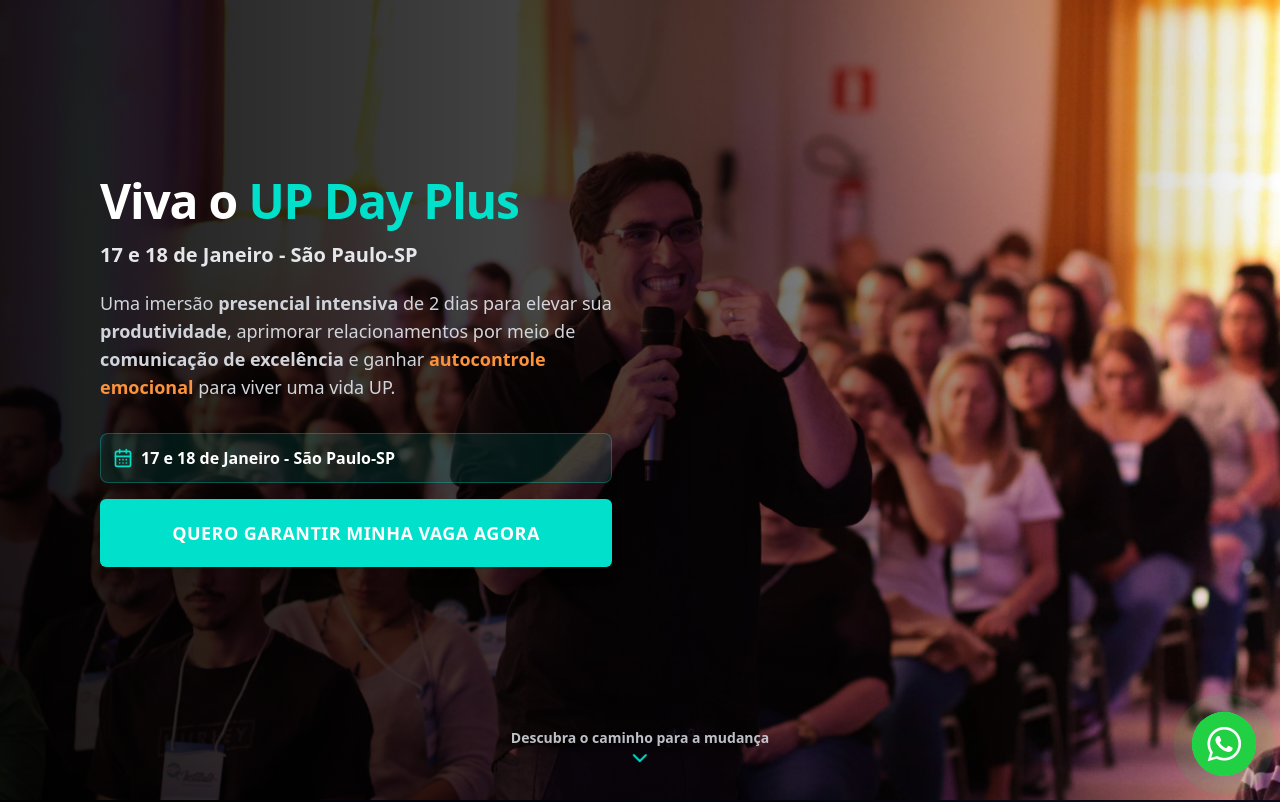
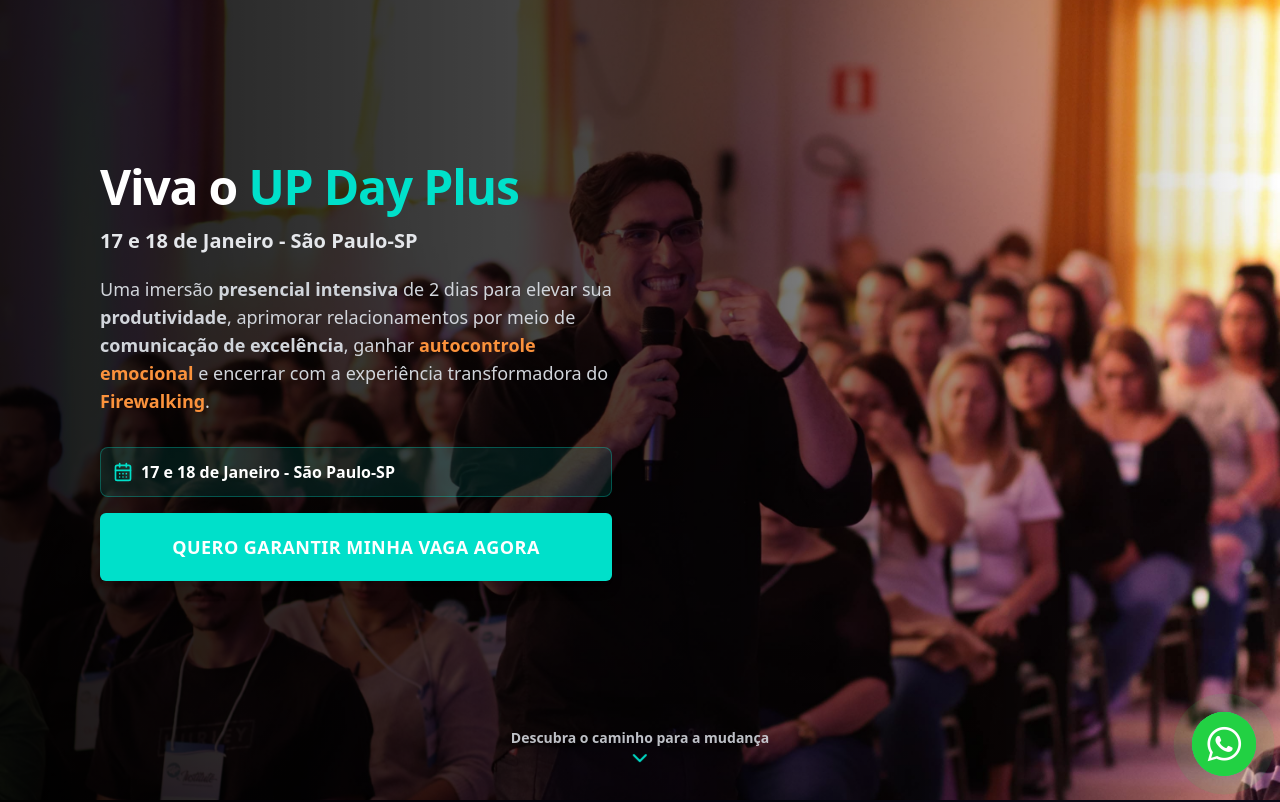
Before and after one commit to hduquinha/instituto-up, a React (Vite) app: page / in a window 1280 px wide. Shown: the top 802 px of the page. Built offline with nearby package versions, Linux system fonts and the light colour scheme.

Commit message:
Destaca Firewalking no hero

```diff
--- a/public/landing-emocional.html
+++ b/public/landing-emocional.html
@@ -489,7 +489,7 @@
 			<div class="shell">
 				<section class="hero-card" aria-labelledby="hero-title">
 					<h1 id="hero-title">UP <span>Day Plus</span> 2026</h1>
-					<p class="lead">Uma imersão presencial intensiva de 2 dias em São Paulo para elevar sua produtividade, fortalecer seus relacionamentos e dominar a gestão das emoções para viver uma vida UP.</p>
+					<p class="lead">Uma imersão presencial intensiva de 2 dias em São Paulo para elevar sua produtividade, fortalecer seus relacionamentos, dominar a gestão das emoções e viver o Firewalking como coroação dessa jornada UP.</p>
 					<div class="hero-badges" role="list">
 						<span class="badge" role="listitem">17 e 18 de Janeiro</span>
 						<span class="badge" role="listitem">São Paulo-SP</span>
--- a/src/components/HeroSection.tsx
+++ b/src/components/HeroSection.tsx
@@ -29,7 +29,7 @@ const HeroSection = () => {
             </h2>
 
             <p className="text-sm sm:text-base md:text-lg text-gray-300 mb-6 sm:mb-8 leading-relaxed break-words">
-              Uma imersão <strong>presencial intensiva</strong> de 2 dias para elevar sua <strong>produtividade</strong>, aprimorar relacionamentos por meio de <strong>comunicação de excelência</strong> e ganhar <strong className="text-orange-400">autocontrole emocional</strong> para viver uma vida UP.
+              Uma imersão <strong>presencial intensiva</strong> de 2 dias para elevar sua <strong>produtividade</strong>, aprimorar relacionamentos por meio de <strong>comunicação de excelência</strong>, ganhar <strong className="text-orange-400">autocontrole emocional</strong> e encerrar com a experiência transformadora do <strong className="text-orange-400">Firewalking</strong>.
             </p>
 
             <div className="flex flex-col items-stretch gap-3 sm:gap-4">
```
